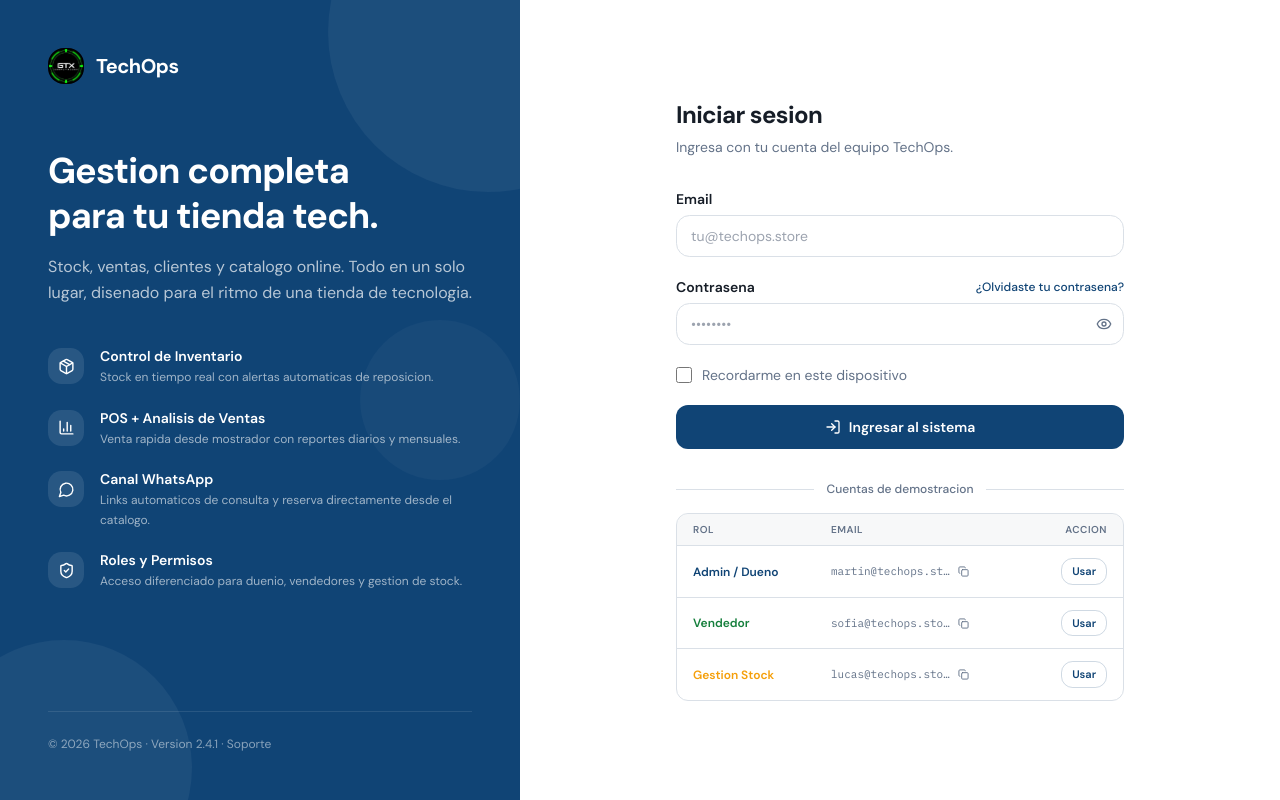
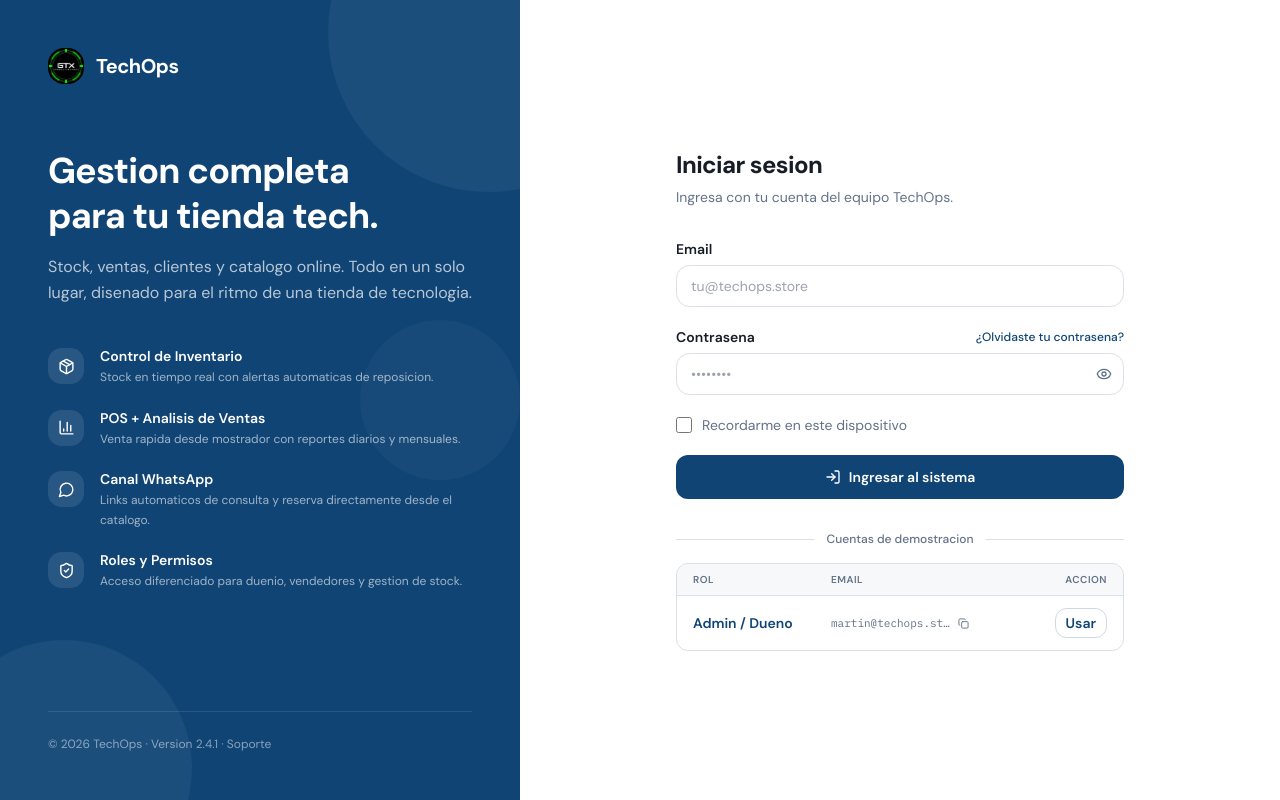
Before and after one commit to FabriBenitez/GtxComputacion, a Next.js app: page /sign-up-login in a window 1280 px wide. Built offline with nearby package versions, Linux system fonts and the light colour scheme.

Commit message:
Prototipo terminado

```diff
--- a/src/app/sign-up-login/components/LoginForm.tsx
+++ b/src/app/sign-up-login/components/LoginForm.tsx
@@ -27,21 +27,7 @@ const demoCredentials: DemoCredential[] = [
     email: 'martin@techops.store',
     password: 'admin2026',
     color: 'text-primary',
-  },
-  {
-    role: 'vendedor',
-    roleLabel: 'Vendedor',
-    email: 'sofia@techops.store',
-    password: 'vendedor2026',
-    color: 'text-success',
-  },
-  {
-    role: 'stock',
-    roleLabel: 'Gestion Stock',
-    email: 'lucas@techops.store',
-    password: 'stock2026',
-    color: 'text-warning',
-  },
+  }
 ]
 
 export default function LoginForm() {
@@ -210,7 +196,7 @@ export default function LoginForm() {
               key={credential.role}
               className="grid grid-cols-3 items-center border-b border-border px-4 py-3 last:border-0 hover:bg-muted/20"
             >
-              <span className={`text-xs font-semibold ${credential.color}`}>{credential.roleLabel}</span>
+              <span className={`text-sm font-semibold ${credential.color}`}>{credential.roleLabel}</span>
               <div className="flex items-center gap-1.5">
                 <span className="truncate font-mono text-[11px] text-muted-foreground">{credential.email}</span>
                 <button
@@ -230,7 +216,7 @@ export default function LoginForm() {
                 <button
                   type="button"
                   onClick={() => autofill(credential)}
-                  className="rounded-md border border-primary/20 px-2.5 py-1 text-[11px] font-semibold text-primary transition-colors hover:border-primary/40 hover:bg-primary/5 hover:text-primary/80"
+                  className="rounded-md border border-primary/20 px-2.5 py-1 text-sm font-semibold text-primary transition-colors hover:border-primary/40 hover:bg-primary/5 hover:text-primary/80"
                 >
                   Usar
                 </button>
--- a/src/app/whatsapp/page.tsx
+++ b/src/app/whatsapp/page.tsx
@@ -1,4 +1,4 @@
-'use client'
+/*'use client'
 
 import { useState } from 'react'
 import AppLayout from '@/components/AppLayout'
@@ -54,7 +54,7 @@ function LeadDetail({
       <div className="w-full max-w-md rounded-2xl bg-white shadow-modal animate-slide-up">
         <div className="flex items-center justify-between border-b border-border px-6 py-4">
           <h2 className="text-lg font-bold text-foreground">Lead WhatsApp</h2>
-          <button onClick={onClose} className="flex h-8 w-8 items-center justify-center rounded-lg text-muted-foreground transition-colors hover:bg-muted"><X size={16} /></button>
+          <button onClick={onClose} type="button" aria-label="Cerrar modal" className="flex h-8 w-8 items-center justify-center rounded-lg text-muted-foreground transition-colors hover:bg-muted"><X size={16} /></button>
         </div>
         <div className="space-y-4 p-6">
           <div className="flex items-center gap-3">
@@ -83,14 +83,14 @@ function LeadDetail({
             <p className="mb-2 text-xs font-semibold uppercase tracking-wider text-muted-foreground">Actualizar estado</p>
             <div className="grid grid-cols-3 gap-2">
               {(Object.keys(statusConfig) as Lead['status'][]).map((status) => (
-                <button key={status} onClick={() => onStatusChange(lead.id, status)} className={`rounded-lg border py-2 text-xs font-semibold transition-all ${lead.status === status ? 'border-primary bg-primary/10 text-primary' : 'border-border text-muted-foreground hover:bg-muted'}`}>{statusConfig[status].label}</button>
+                <button key={status} onClick={() => onStatusChange(lead.id, status)} type="button" className={`rounded-lg border py-2 text-xs font-semibold transition-all ${lead.status === status ? 'border-primary bg-primary/10 text-primary' : 'border-border text-muted-foreground hover:bg-muted'}`}>{statusConfig[status].label}</button>
               ))}
             </div>
           </div>
         </div>
         <div className="flex gap-3 border-t border-border px-6 py-4">
           <a href={waLink} target="_blank" rel="noreferrer" className="flex flex-1 items-center justify-center gap-2 rounded-xl bg-[#25D366] py-2.5 text-sm font-semibold text-white transition-colors hover:bg-[#22c55e]"><MessageCircle size={15} />Responder</a>
-          <button onClick={onClose} className="btn-secondary flex-1 text-sm">Cerrar</button>
+          <button onClick={onClose} type="button" className="btn-secondary flex-1 text-sm">Cerrar</button>
         </div>
       </div>
     </div>
@@ -150,9 +150,9 @@ export default function WhatsAppPage() {
             <input value={search} onChange={(event) => setSearch(event.target.value)} placeholder="Buscar por nombre, producto o telefono..." className="w-full rounded-lg border border-border bg-white py-2.5 pl-9 pr-3 text-sm focus:border-primary focus:outline-none focus:ring-2 focus:ring-primary/30" />
           </div>
           <div className="flex flex-wrap gap-2">
-            <button onClick={() => setFilterStatus('all')} className={`rounded-lg border px-3 py-2 text-xs font-semibold transition-all ${filterStatus === 'all' ? 'border-primary bg-primary text-white' : 'border-border bg-white text-muted-foreground hover:bg-muted'}`}>Todos</button>
+            <button onClick={() => setFilterStatus('all')} type="button" className={`rounded-lg border px-3 py-2 text-xs font-semibold transition-all ${filterStatus === 'all' ? 'border-primary bg-primary text-white' : 'border-border bg-white text-muted-foreground hover:bg-muted'}`}>Todos</button>
             {(Object.keys(statusConfig) as Lead['status'][]).map((status) => (
-              <button key={status} onClick={() => setFilterStatus(status)} className={`rounded-lg border px-3 py-2 text-xs font-semibold transition-all ${filterStatus === status ? 'border-primary bg-primary text-white' : 'border-border bg-white text-muted-foreground hover:bg-muted'}`}>{statusConfig[status].label}</button>
+              <button key={status} onClick={() => setFilterStatus(status)} type="button" className={`rounded-lg border px-3 py-2 text-xs font-semibold transition-all ${filterStatus === status ? 'border-primary bg-primary text-white' : 'border-border bg-white text-muted-foreground hover:bg-muted'}`}>{statusConfig[status].label}</button>
             ))}
           </div>
         </div>
@@ -183,7 +183,7 @@ export default function WhatsAppPage() {
                 </div>
                 <div className="flex gap-2">
                   <a href={waLink} target="_blank" rel="noreferrer" className="flex flex-1 items-center justify-center gap-1.5 rounded-lg border border-[#25D366]/20 bg-[#25D366]/10 py-2 text-xs font-semibold text-[#128C7E] transition-colors hover:bg-[#25D366]/20"><MessageCircle size={12} />Responder</a>
-                  <button onClick={() => setSelectedLead(lead)} className="btn-secondary flex-1 py-2 text-xs"><Eye size={12} />Ver</button>
+                  <button onClick={() => setSelectedLead(lead)} type="button" aria-label={`Ver detalles de ${lead.name}`} className="btn-secondary flex-1 py-2 text-xs"><Eye size={12} />Ver</button>
                 </div>
               </div>
             )
@@ -193,4 +193,4 @@ export default function WhatsAppPage() {
       {selectedLead ? <LeadDetail lead={selectedLead} onClose={() => setSelectedLead(null)} onStatusChange={updateStatus} /> : null}
     </AppLayout>
   )
-}
+}*/
--- a/src/components/Sidebar.tsx
+++ b/src/components/Sidebar.tsx
@@ -40,8 +40,6 @@ const navItems: NavItem[] = [
   { id: 'stock', label: 'Control de Stock', href: '/stock', icon: AlertTriangle, group: 'Inventario', badge: 7, badgeVariant: 'destructive' },
   { id: 'precios', label: 'Gestion de Precios', href: '/precios', icon: Tag, group: 'Inventario' },
   { id: 'catalogo', label: 'Catalogo Online', href: '/catalogo', icon: Globe, group: 'Marketing' },
-  { id: 'whatsapp', label: 'WhatsApp Leads', href: '/whatsapp', icon: MessageCircle, group: 'Marketing', badge: 12, badgeVariant: 'primary' },
-  { id: 'configuracion', label: 'Configuracion', href: '/configuracion', icon: Settings, group: 'Sistema' },
 ]
 
 const groups = ['Principal', 'Ventas', 'Inventario', 'Marketing', 'Sistema']
@@ -116,9 +114,6 @@ export default function Sidebar() {
               <p className="truncate text-xs font-semibold text-foreground">Martin Rodriguez</p>
               <p className="text-[10px] text-muted-foreground">Admin</p>
             </div>
-            <button className="text-muted-foreground transition-colors hover:text-destructive">
-              <LogOut size={14} />
-            </button>
           </div>
         ) : (
           <button className="sidebar-nav-item w-full justify-center px-0" title="Cerrar sesion">
--- a/tsconfig.json
+++ b/tsconfig.json
@@ -4,7 +4,8 @@
     "lib": ["dom", "dom.iterable", "esnext"],
     "allowJs": false,
     "skipLibCheck": true,
-    "strict": false,
+    "strict": true,
+    "forceConsistentCasingInFileNames": true,
     "noEmit": true,
     "esModuleInterop": true,
     "module": "esnext",
@@ -18,6 +19,7 @@
         "name": "next"
       }
     ],
+    "ignoreDeprecations": "6.0",
     "baseUrl": ".",
     "paths": {
       "@/*": ["./src/*"]
```
